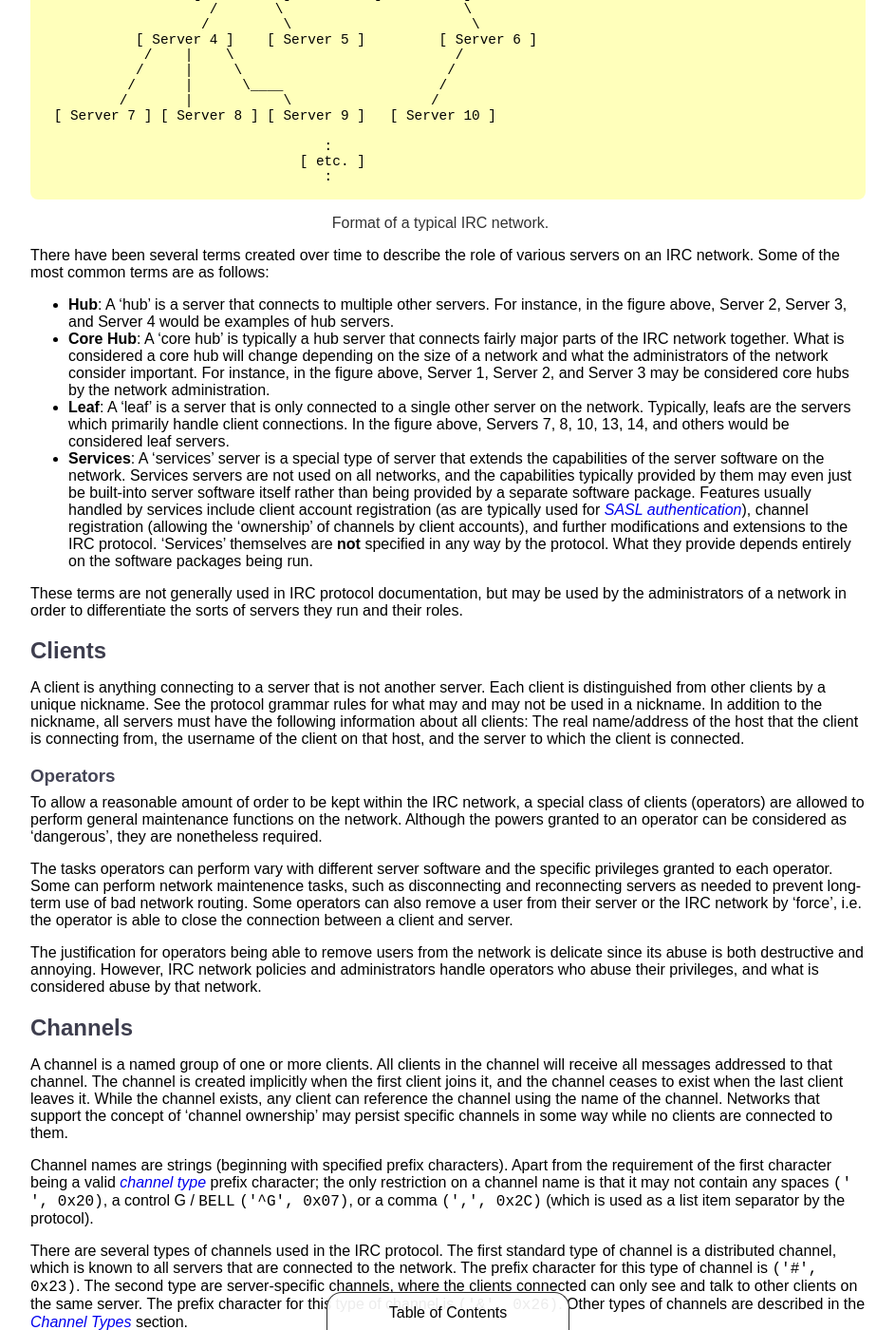
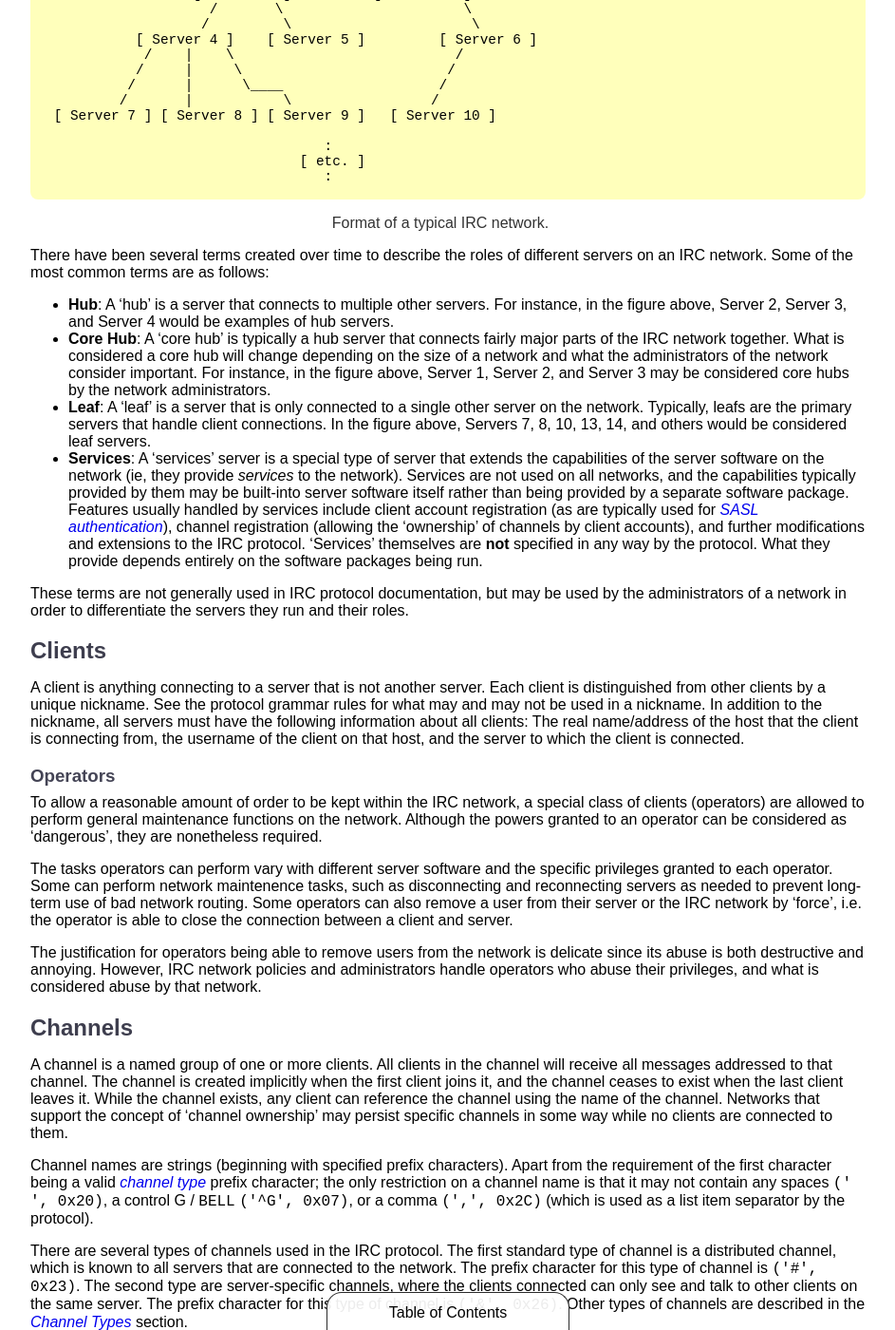
Before and after one commit to ircdocs/modern-irc, a Jekyll site: the page built from index.md, in a window 1280 px wide and 1400 px high, scrolled down 967 px. Shown: the whole window at 95% size, without its empty margins (168-1111 px from the left). Built offline with Jekyll 4.4.1, drawn with Linux system fonts in a browser that asks for light colours; some of the changed text lies outside the part shown.

Commit message:
General editing

```diff
--- a/index.md
+++ b/index.md
@@ -64,14 +64,14 @@ The most common network configuration for IRC servers is that of a spanning tree
 
 <p class="figure">Format of a typical IRC network.</p>
 
-There have been several terms created over time to describe the role of various servers on an IRC network. Some of the most common terms are as follows:
+There have been several terms created over time to describe the roles of different servers on an IRC network. Some of the most common terms are as follows:
 
 * **Hub**: A 'hub' is a server that connects to multiple other servers. For instance, in the figure above, Server 2, Server 3, and Server 4 would be examples of hub servers.
-* **Core Hub**: A 'core hub' is typically a hub server that connects fairly major parts of the IRC network together. What is considered a core hub will change depending on the size of a network and what the administrators of the network consider important. For instance, in the figure above, Server 1, Server 2, and Server 3 may be considered core hubs by the network administration.
-* **Leaf**: A 'leaf' is a server that is only connected to a single other server on the network. Typically, leafs are the servers which primarily handle client connections. In the figure above, Servers 7, 8, 10, 13, 14, and others would be considered leaf servers.
-* **Services**: A 'services' server is a special type of server that extends the capabilities of the server software on the network. Services servers are not used on all networks, and the capabilities typically provided by them may even just be built-into server software itself rather than being provided by a separate software package. Features usually handled by services include client account registration (as are typically used for [SASL authentication](#authenticate-message)), channel registration (allowing the 'ownership' of channels by client accounts), and further modifications and extensions to the IRC protocol. 'Services' themselves are **not** specified in any way by the protocol. What they provide depends entirely on the software packages being run.
+* **Core Hub**: A 'core hub' is typically a hub server that connects fairly major parts of the IRC network together. What is considered a core hub will change depending on the size of a network and what the administrators of the network consider important. For instance, in the figure above, Server 1, Server 2, and Server 3 may be considered core hubs by the network administrators.
+* **Leaf**: A 'leaf' is a server that is only connected to a single other server on the network. Typically, leafs are the primary servers that handle client connections. In the figure above, Servers 7, 8, 10, 13, 14, and others would be considered leaf servers.
+* **Services**: A 'services' server is a special type of server that extends the capabilities of the server software on the network (ie, they provide *services* to the network). Services are not used on all networks, and the capabilities typically provided by them may be built-into server software itself rather than being provided by a separate software package. Features usually handled by services include client account registration (as are typically used for [SASL authentication](#authenticate-message)), channel registration (allowing the 'ownership' of channels by client accounts), and further modifications and extensions to the IRC protocol. 'Services' themselves are **not** specified in any way by the protocol. What they provide depends entirely on the software packages being run.
 
-These terms are not generally used in IRC protocol documentation, but may be used by the administrators of a network in order to differentiate the sorts of servers they run and their roles.
+These terms are not generally used in IRC protocol documentation, but may be used by the administrators of a network in order to differentiate the servers they run and their roles.
 
 
 ## Clients
@@ -101,7 +101,7 @@ To create a new channel or become part of an existing channel, a user is require
 
 A user may be a part of several channels at once, but a limit may be imposed by the server as to how many channels a client can be in at one time. This limit is specified by the [`CHANLIMIT`](#chanlimit) `RPL_ISUPPORT` token. See the [Feature Advertisement](#feature-advertisement) section for more details on `RPL_ISUPPORT`.
 
-If the IRC network becomes disjoint because of a split between servers, the channel on either side is only composed of those clients which are connected to servers on the respective sides of the split, possibly ceasing to exist on one side of the split. When the split is healed, the connecting servers ensure the network state is consistent between them.
+If the IRC network becomes disjoint because of a split between servers, the channel on either side is composed of only those clients which are connected to servers on the respective sides of the split, possibly ceasing to exist on one side. When the split is healed, the connecting servers ensure the network state is consistent between them.
 
 ### Channel Operators
 
```
